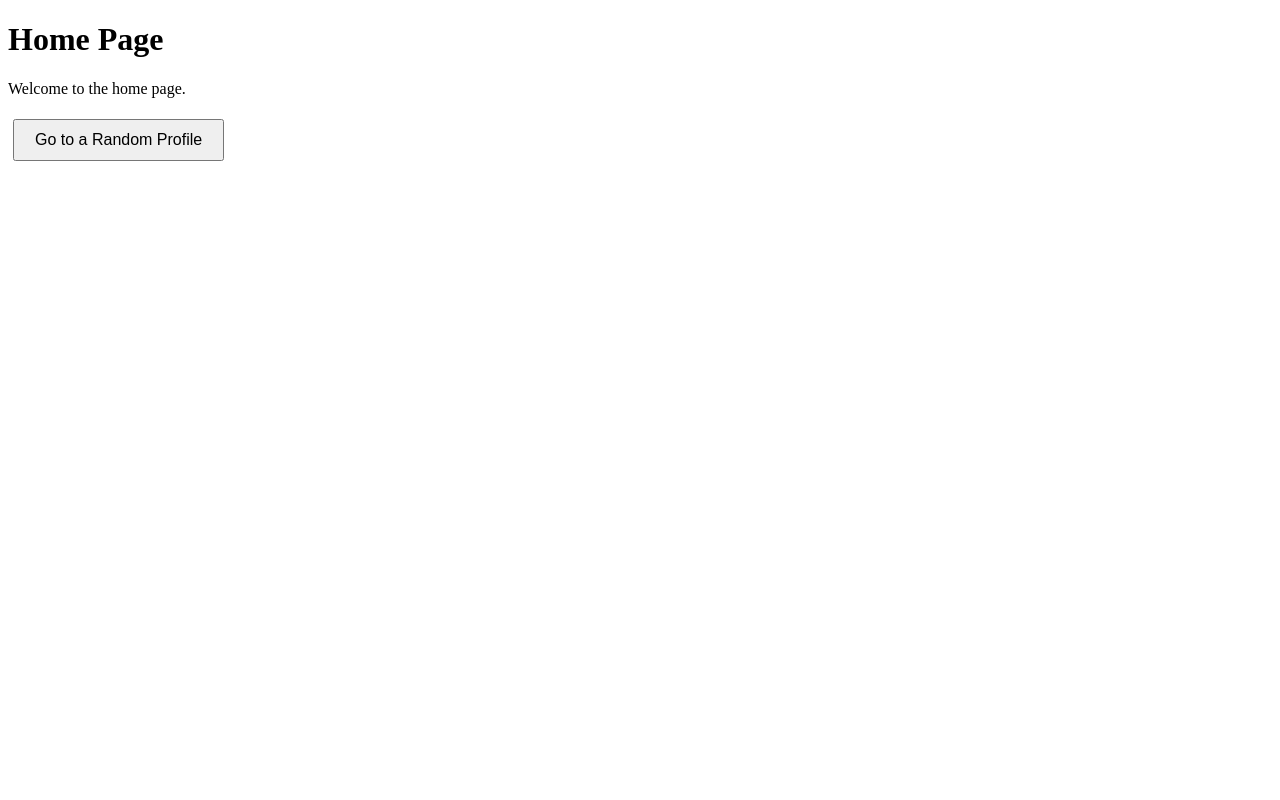
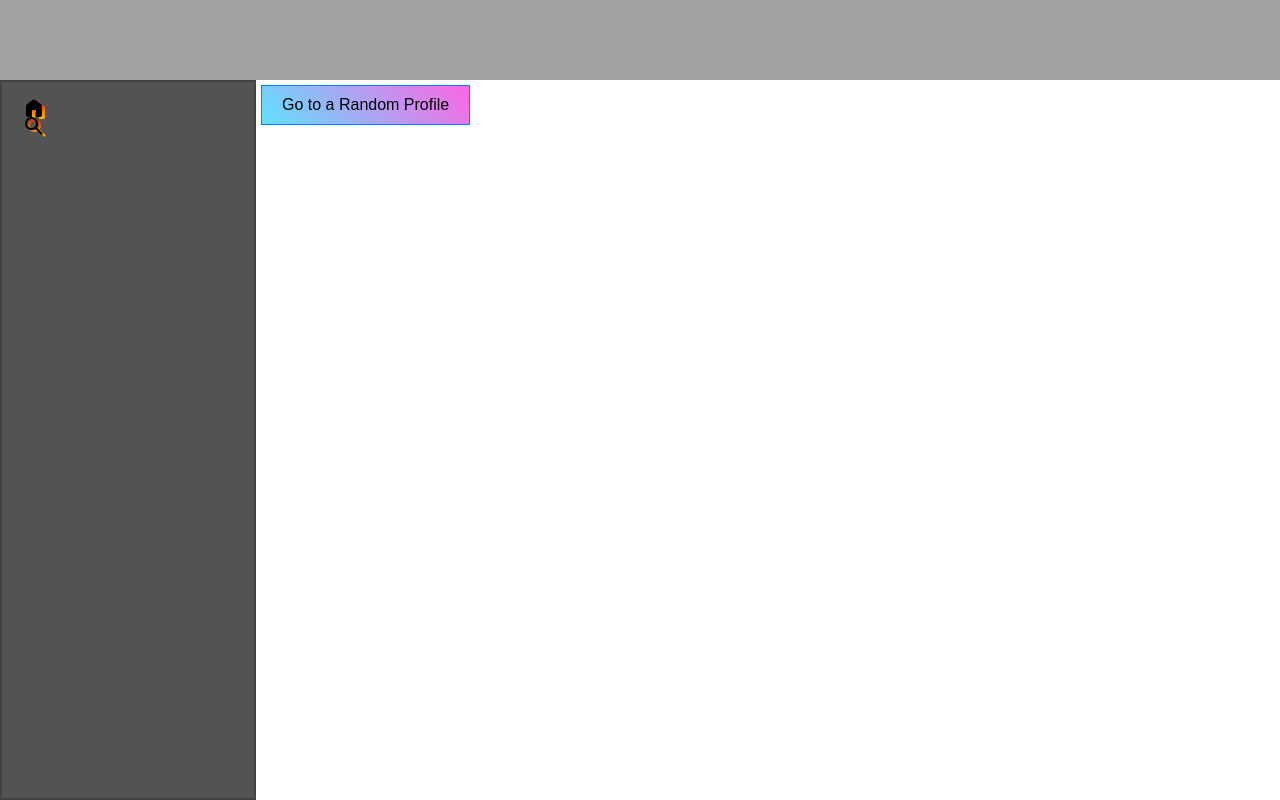
Before and after one commit to davisanderson11/Throughline, a React (Create React App) app: page / in a window 1280 px wide. Built offline with nearby package versions, Linux system fonts and the light colour scheme.

Commit message:
feat: icon animation

```diff
--- a/public/index.html
+++ b/public/index.html
@@ -10,6 +10,7 @@
       content="Web site created using create-react-app"
     />
     <link rel="apple-touch-icon" href="%PUBLIC_URL%/logo192.png" />
+    <link href="https://fonts.googleapis.com/css2?family=Material+Symbols+Rounded:FILL@0..1" rel="stylesheet" />
     <!--
       manifest.json provides metadata used when your web app is installed on a
       user's mobile device or desktop. See https://developers.google.com/web/fundamentals/web-app-manifest/
--- a/src/App.css
+++ b/src/App.css
@@ -1,13 +1,107 @@
-/* src/App.css */
-/* Add your custom styling here */
+/* Fonts */
+
+.material-symbols-rounded {
+  font-variation-settings: 'FILL' 1;
+}
+
+/* Main Content */
 
 .App {
   text-align: center;
   margin: 20px;
 }
 
+body{
+  margin: 0;
+}
+
 button {
   margin: 5px;
   padding: 10px 20px;
   font-size: 16px;
+  border: 1px solid rgb(0, 128, 255);
+  background-image: linear-gradient(45deg, rgb(94, 226, 255), rgb(255, 100, 229));
 }
+
+#header {
+  background-color: rgba(47, 47, 47, 0.445);
+  height: 10vh;
+  width:100%;
+  display:flex;
+  padding:0 20px;
+  box-sizing:border-box;
+}
+
+#sidebar {
+  background-color: rgb(83, 83, 83);
+  border: 2px solid rgba(47, 47, 47, 0.445);
+  height:90vh;
+  width:20%;
+  display:flex;
+  padding:0 20px;
+  box-sizing:border-box;
+  margin-right:auto;
+  flex-direction:column;
+}
+
+#main {
+  background-color: rgb(255, 255, 255);
+  height:90vh;
+  width:80%;
+  display:flex;
+  padding:0,20px;
+  box-sizing:border-box;
+}
+
+#content {
+  display: flex;
+  flex-direction: row;
+  height: 90vh;
+}
+
+/* Icons & Animation */
+
+#icon-wrapper {
+  position: relative;
+  display: inline-block;
+  cursor: pointer; /* Trigger on hover */
+}
+
+#icon-shadow,
+#icon-main {
+  position: absolute;
+  top: 0;
+  left: 0;
+  transition:
+    transform 0.4s ease,
+    z-index 0s linear 0.4s; /* delay z-index to match transform duration */
+}
+
+#icon-shadow {
+  transform: translate(3px, 2px);
+  z-index: 0;
+  color: rgba(0, 0, 0, 0);
+  background-image: linear-gradient(red, yellow);
+  background-clip: text;
+  -webkit-background-clip: text;
+  -webkit-text-fill-color: transparent;
+}
+
+#icon-main {
+  transform: translate(0, 0);
+  z-index: 1;
+  color: rgba(0, 0, 0, 1);
+}
+
+/* On hover, switch transforms and z-index */
+#icon-wrapper:hover #icon-shadow {
+  transform: translate(0, 0);
+  z-index: 1;
+  transition-delay: 0s;
+}
+
+#icon-wrapper:hover #icon-main {
+  transform: translate(4px, 4px);
+  z-index: 0;
+  transition-delay: 0s;
+}
--- a/src/App.js
+++ b/src/App.js
@@ -11,6 +11,7 @@ function App() {
     <Router>
       <Routes>
         <Route path="/" element={<Home />} />
+        <Route path="/Throughline" element={<Home />} />
         <Route path="/home" element={<Home />} />
         <Route path="/profile/:uuid" element={<Profile />} />
       </Routes>
--- a/src/pages/Home.js
+++ b/src/pages/Home.js
@@ -21,10 +21,38 @@ function Home() {
   };
 
   return (
-    <div>
-      <h1>Home Page</h1>
-      <p>Welcome to the home page.</p>
-      <button onClick={navigateToProfile}>Go to a Random Profile</button>
+    <div id = "home-root">
+      <div id = "header">
+      </div>
+      <div id = "content">
+        <div id = "sidebar">
+          <div id = "home-button">
+            <div id = "icon-wrapper">
+              <div id = "icon-main">
+                <span class="material-symbols-rounded">home</span>
+              </div>
+              <div id = "icon-shadow">
+                <span class="material-symbols-rounded">home</span>
+              </div>
+            </div>
+          </div>
+          <div id = "search-button">
+            <div id = "icon-wrapper">
+              <div id = "icon-main">
+                <span class="material-symbols-rounded">search</span>
+              </div>
+              <div id = "icon-shadow">
+                <span class="material-symbols-rounded">search</span>
+              </div>
+            </div>
+          </div>
+        </div>
+        <div id = "main">
+          <div id = "random-temp">
+            <button onClick={navigateToProfile}>Go to a Random Profile</button>
+          </div>
+        </div>
+      </div>
     </div>
   );
 }
```
